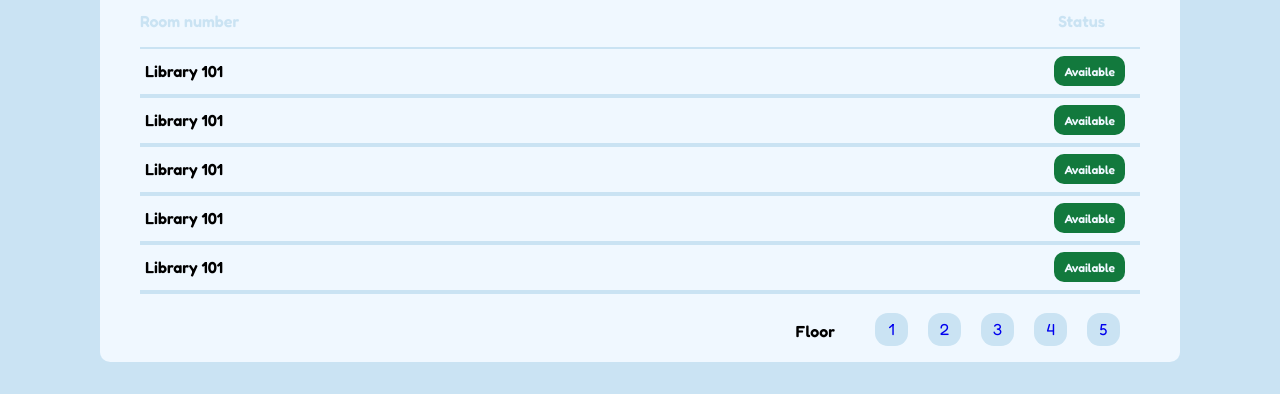
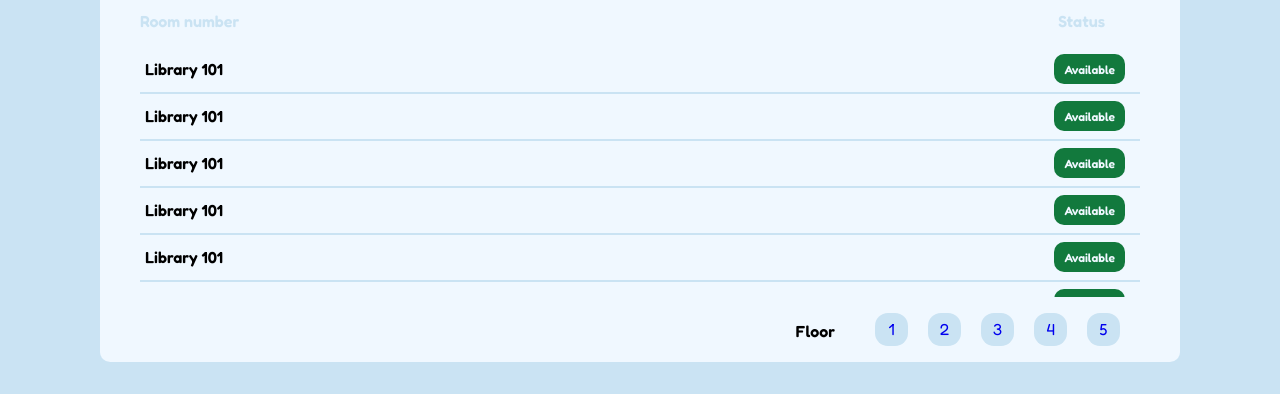
Before and after one commit to KILLVader8550/find_room_lsp, a plain HTML site: page main.html in a window 1280 px wide. Shown: the part 406-800 px from the top of the page. Drawn offline with Linux system fonts and the light colour scheme; a web font is replaced by a local one.

Commit message:
update room div

```diff
--- a/main.css
+++ b/main.css
@@ -147,9 +147,7 @@ p {
     padding: 5px;
     margin-right: 20px;
     justify-content: space-between;
-    border-top: 2px solid rgba(202,227,243,255);
     border-bottom: 2px solid rgba(202,227,243,255);
-
 }
 
 .status {
--- a/main.html
+++ b/main.html
@@ -17,6 +17,7 @@
             <div class="container-date-time">
                 <div id="clock">--:--</div>
                 <div id="date">Loading date...</div>
+                <script src="clock.js"></script>
             </div>
             <div class="container-select">
                 <div class="day">
@@ -138,6 +139,5 @@
             </div>
         </div>
     </footer>
-    <script src="clock.js"></script>
 </body>
 </html>
```
